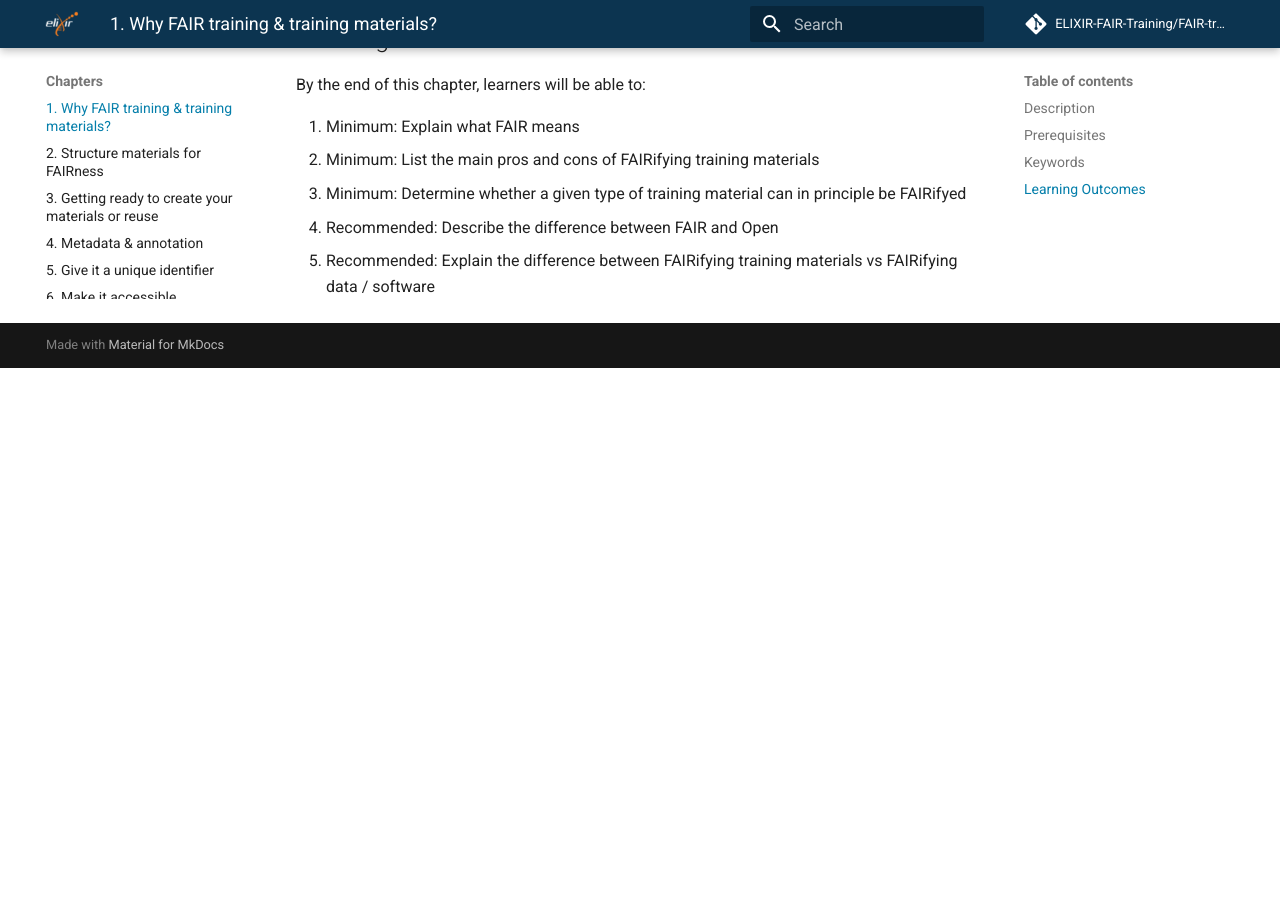
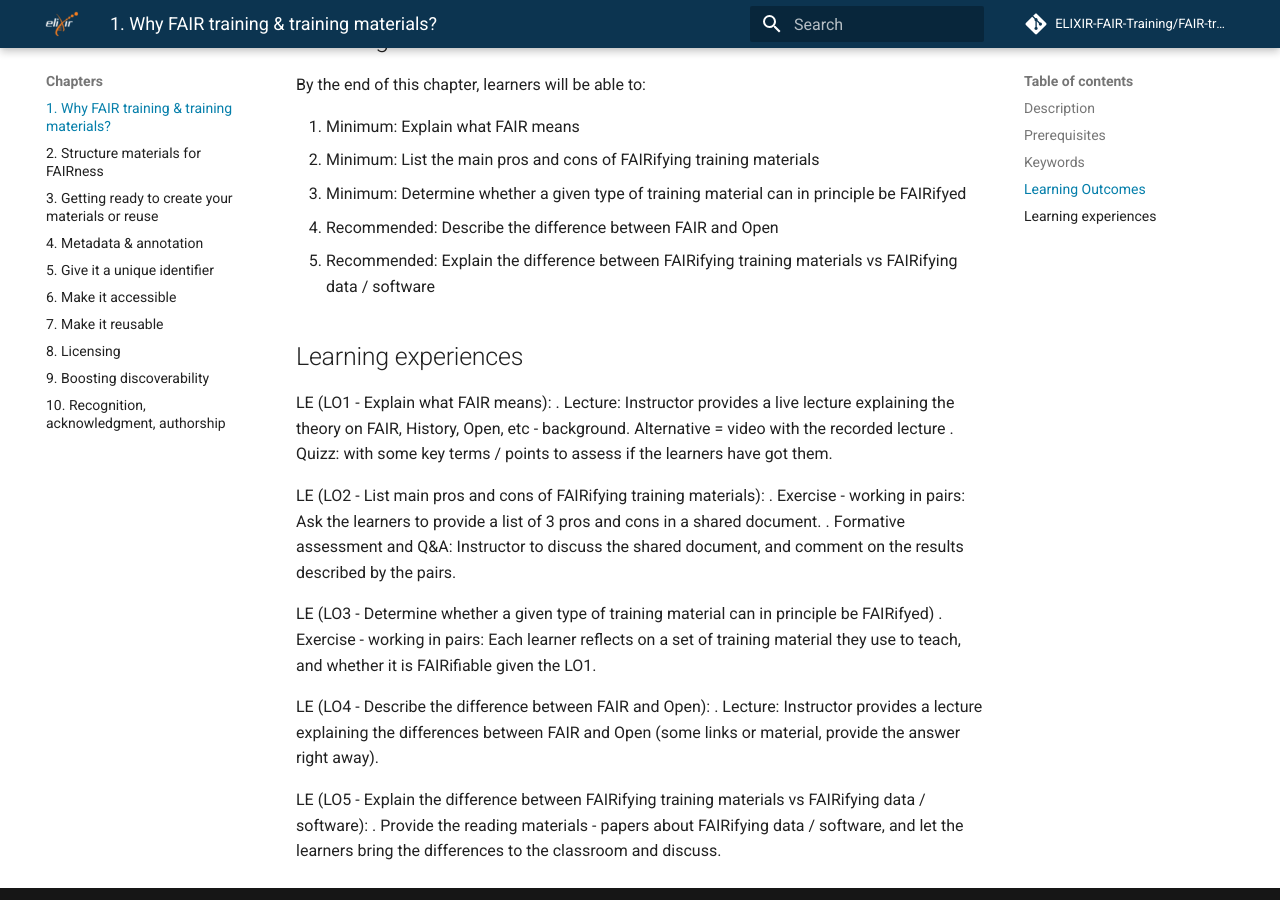
Before and after one commit to elixir-europe-training/ELIXIR-TrP-FAIR-training-handbook, an MkDocs documentation site: the page built from docs/chapters/chapter_01.md, in a window 1280 px wide and 900 px high, scrolled down 833 px. Built offline with MkDocs 1.6.1 and Material for MkDocs 9.7.7, drawn with Linux system fonts in a browser that asks for light colours; comment, search, counter and statistics services are not loaded; before the commit the page ends 1201 px from its top, so only the background shows below that.

Commit message:
adding LE but the formatting is not correct yet

```diff
--- a/docs/chapters/chapter_01.md
+++ b/docs/chapters/chapter_01.md
@@ -26,3 +26,22 @@
 3. Minimum: Determine whether a given type of training material can in principle be FAIRifyed
 4. Recommended: Describe the difference between FAIR and Open
 5. Recommended: Explain the difference between FAIRifying training materials vs FAIRifying data / software
+
+## Learning experiences
+
+LE (LO1 - Explain what FAIR means):
+. Lecture: Instructor provides a live lecture explaining the theory on FAIR, History, Open, etc - background. Alternative = video with the recorded lecture
+. Quizz: with some key terms / points to assess if the learners have got them.
+
+LE (LO2 - List main pros and cons of FAIRifying training materials):
+. Exercise - working in pairs: Ask the learners to provide a list of 3 pros and cons in a shared document.
+. Formative assessment and Q&A: Instructor to discuss the shared document, and comment on the results described by the pairs.
+
+LE (LO3 - Determine whether a given type of training material can in principle be FAIRifyed)
+. Exercise - working in pairs: Each learner reflects on a set of training material they use to teach, and whether it is FAIRifiable given the LO1.
+
+LE (LO4 - Describe the difference between FAIR and Open):
+. Lecture: Instructor provides a lecture explaining the differences between FAIR and Open (some links or material, provide the answer right away).
+
+LE (LO5 - Explain the difference between FAIRifying training materials vs FAIRifying data / software):
+. Provide the reading materials - papers about FAIRifying data / software, and let the learners bring the differences to the classroom and discuss.
```
